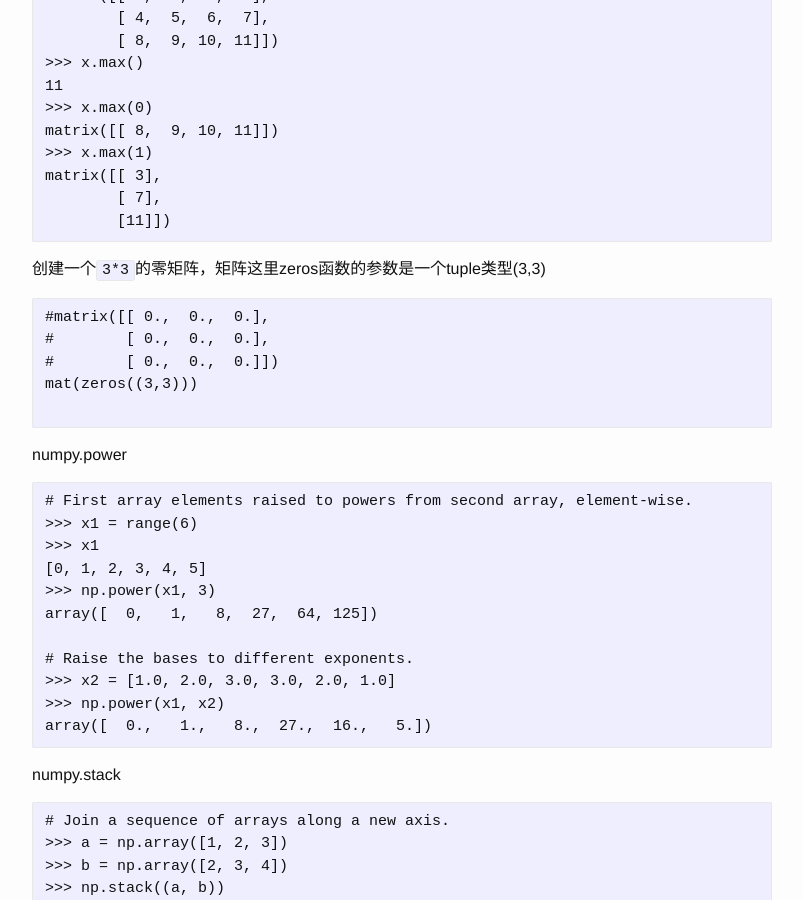
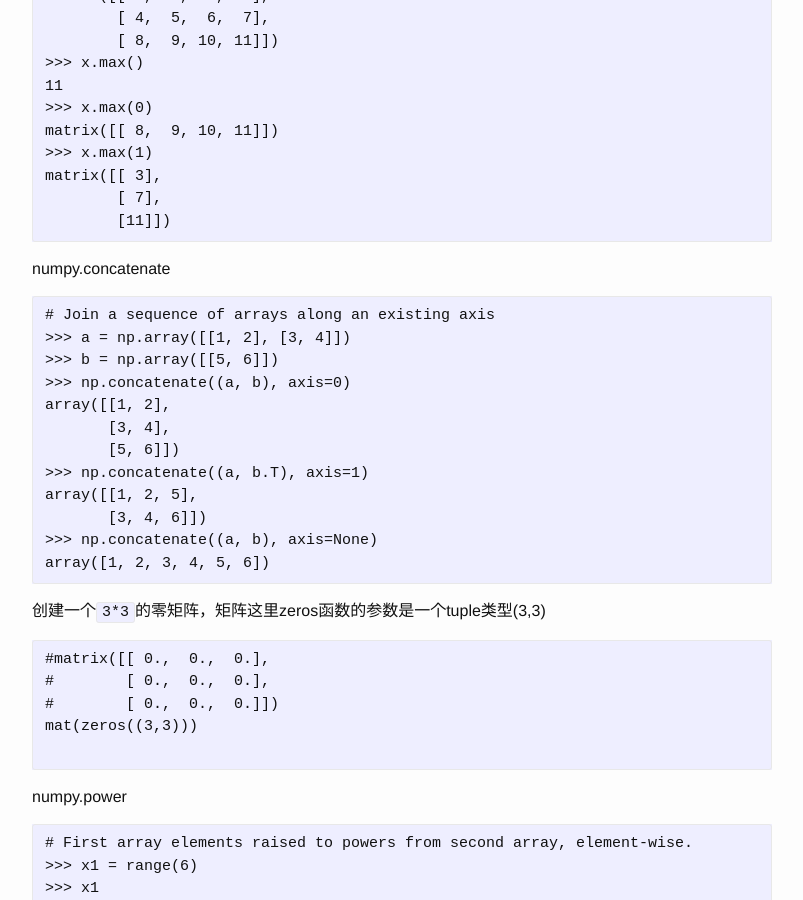
Before and after one commit to josephstalin117/josephstalin117.github.io, a Jekyll site: the page built from _posts/2018-3-3-numpy.markdown, in a window 1280 px wide and 900 px high, scrolled down 9378 px. Shown: the whole window, without its empty margins (238-1041 px from the left). Built offline with Jekyll 4.4.1, drawn with Linux system fonts in a browser that asks for light colours.

Commit message:
add concat of matlab & numpy

````diff
--- a/_posts/2018-3-3-numpy.markdown
+++ b/_posts/2018-3-3-numpy.markdown
@@ -433,6 +433,22 @@
         [11]])
 ```
 
+numpy.concatenate
+```
+# Join a sequence of arrays along an existing axis
+>>> a = np.array([[1, 2], [3, 4]])
+>>> b = np.array([[5, 6]])
+>>> np.concatenate((a, b), axis=0)
+array([[1, 2],
+       [3, 4],
+       [5, 6]])
+>>> np.concatenate((a, b.T), axis=1)
+array([[1, 2, 5],
+       [3, 4, 6]])
+>>> np.concatenate((a, b), axis=None)
+array([1, 2, 3, 4, 5, 6])
+```
+
 创建一个`3*3`的零矩阵，矩阵这里zeros函数的参数是一个tuple类型(3,3)
 ```
 #matrix([[ 0.,  0.,  0.],
````
Also changed, not shown: _posts/2018-1-26-matlab.markdown (+15 -0 lines).
